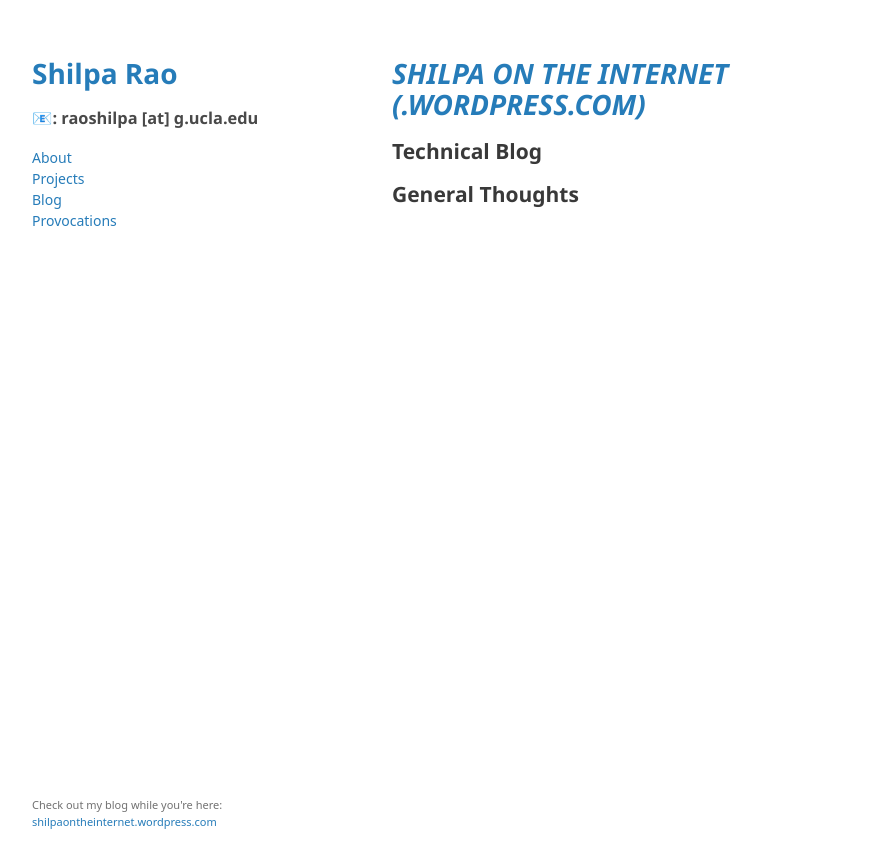
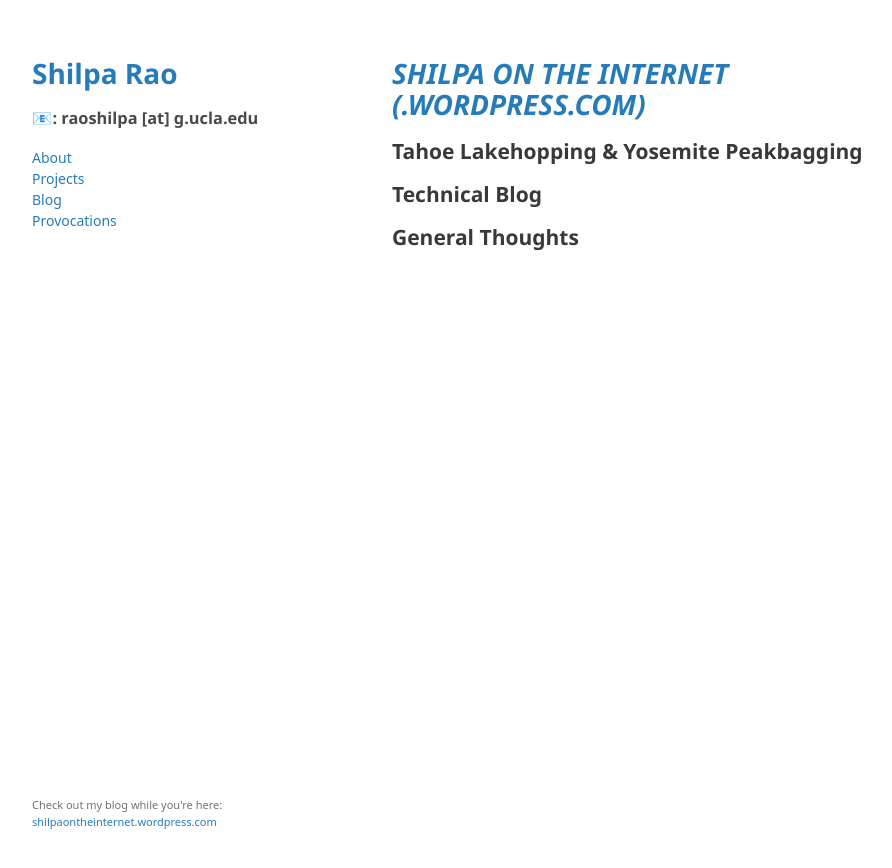
Before and after one commit to shxlpa/raoshilpa.github.io, a Jekyll site: the page built from blog.md, in a window 1280 px wide. Shown: the top 868 px of the page, without its empty margins (178-1070 px from the left). Built offline with Jekyll 4.4.1, drawn with Linux system fonts in a browser that asks for light colours; some web fonts are replaced; our own code applies the rules of GitHub Pages for plain Markdown files; a script that is not in the unit is left out.

Commit message:
Update blog.md

```diff
--- a/blog.md
+++ b/blog.md
@@ -4,6 +4,10 @@
 
 <!-- <script src="//rss.bloople.net/?url=https%3A%2F%2Fshilpaontheinternet.wordpress.com%2Ffeed&limit=5000&showtitle=false&type=js"></script> -->
 # *[SHILPA ON THE INTERNET (.WORDPRESS.COM)](https://shilpaontheinternet.wordpress.com/)*
+
+## Tahoe Lakehopping & Yosemite Peakbagging
+
+<script src="//rss.bloople.net/?url=feed%3Ahttps%3A%2F%2Fshilpaontheinternet.wordpress.com%2F2021%2F08%2F29%2Fhiking-project-august-2021-update%2Ffeed%2F&showtitle=false&type=js"></script>
 
 ## Technical Blog
 
```
